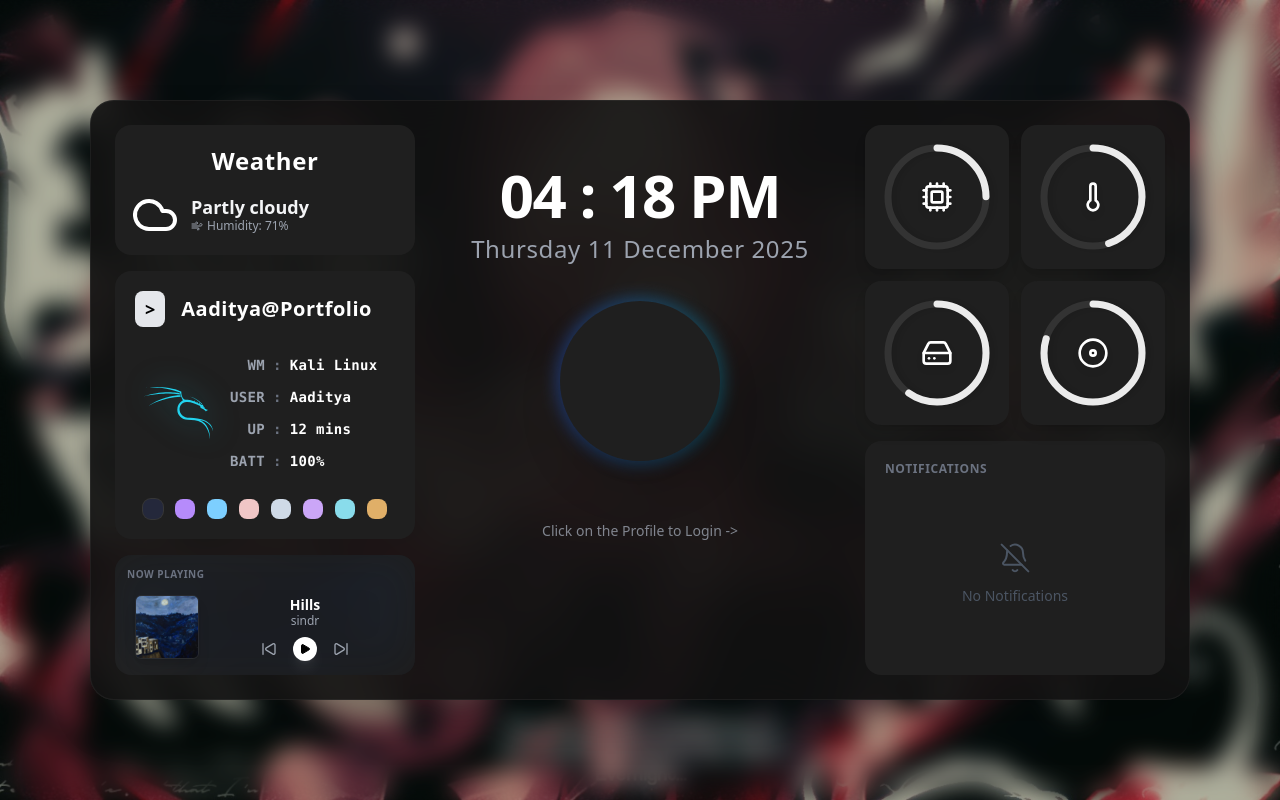
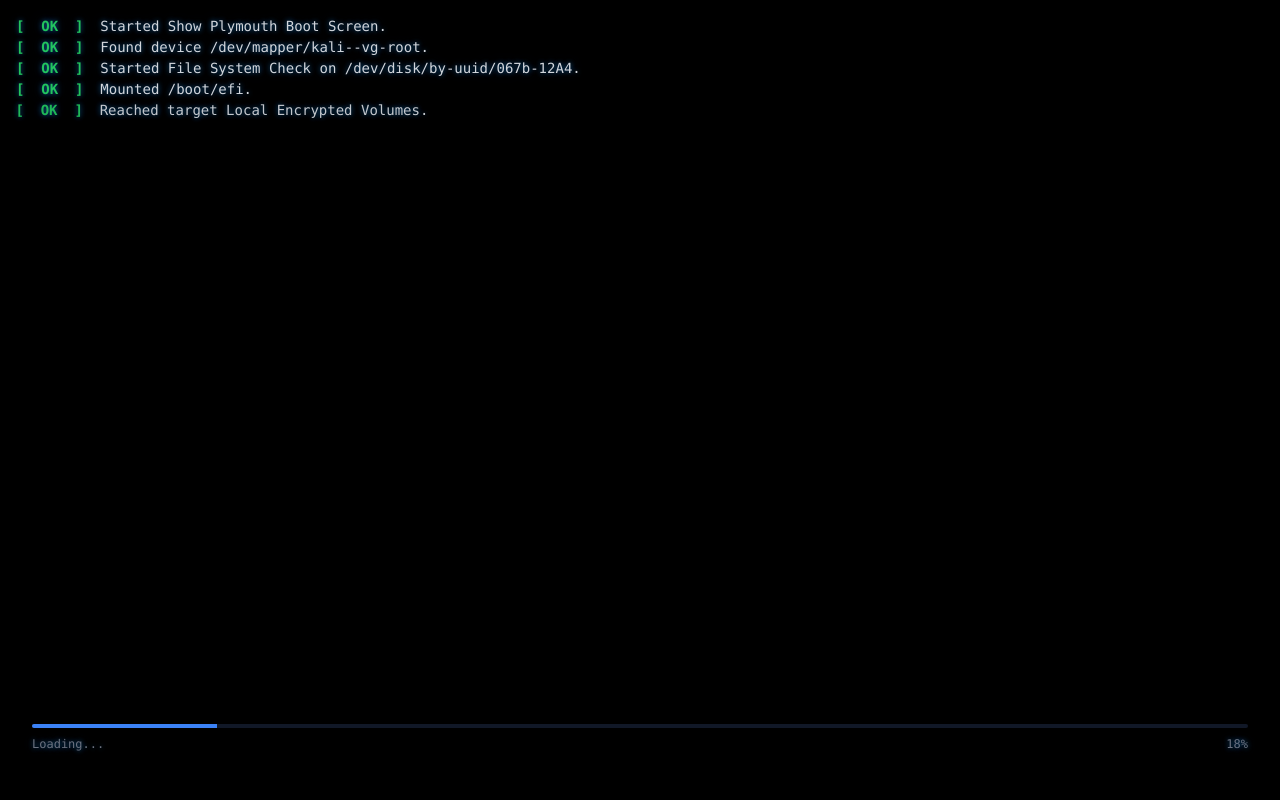
Before and after one commit to SyntaxAdi/Kali-Portfolio, a React (Vite) app: page / in a window 1280 px wide. Built offline with nearby package versions, Linux system fonts and the light colour scheme; grey boxes are pictures that could not be loaded.

Commit message:
Add files via upload

```diff
--- a/src/components/BootSequence.jsx
+++ b/src/components/BootSequence.jsx
@@ -38,10 +38,10 @@
                 }
                 return prev;
             });
-        }, 30);
+        }, 100);
 
         // Progress bar effect
-        // 100 / 2 = 50 steps. 50 * 20ms = 1000ms = 1s
+        // 100 / 2 = 50 steps. 50 * 50ms = 2500ms = 2.5s
         const progressTimer = setInterval(() => {
             setProgress(prev => {
                 if (prev >= 100) {
@@ -52,7 +52,7 @@
                 }
                 return prev + 2;
             });
-        }, 20);
+        }, 50);
 
         return () => {
             clearInterval(logTimer);
--- a/src/components/QuoteScreen.jsx
+++ b/src/components/QuoteScreen.jsx
@@ -7,7 +7,7 @@
         // Show for 4 seconds then complete
         const timer = setTimeout(() => {
             onComplete();
-        }, 2500);
+        }, 4000);
 
         return () => clearTimeout(timer);
     }, [onComplete]);
```
